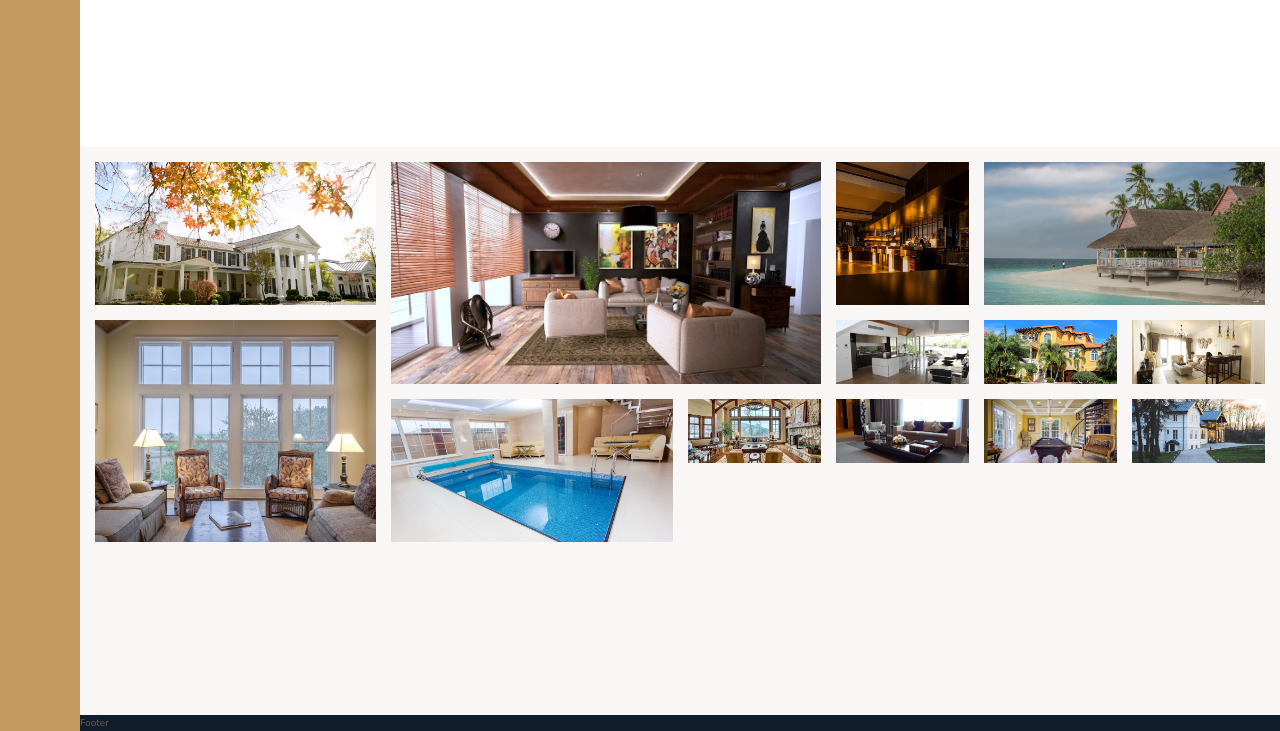
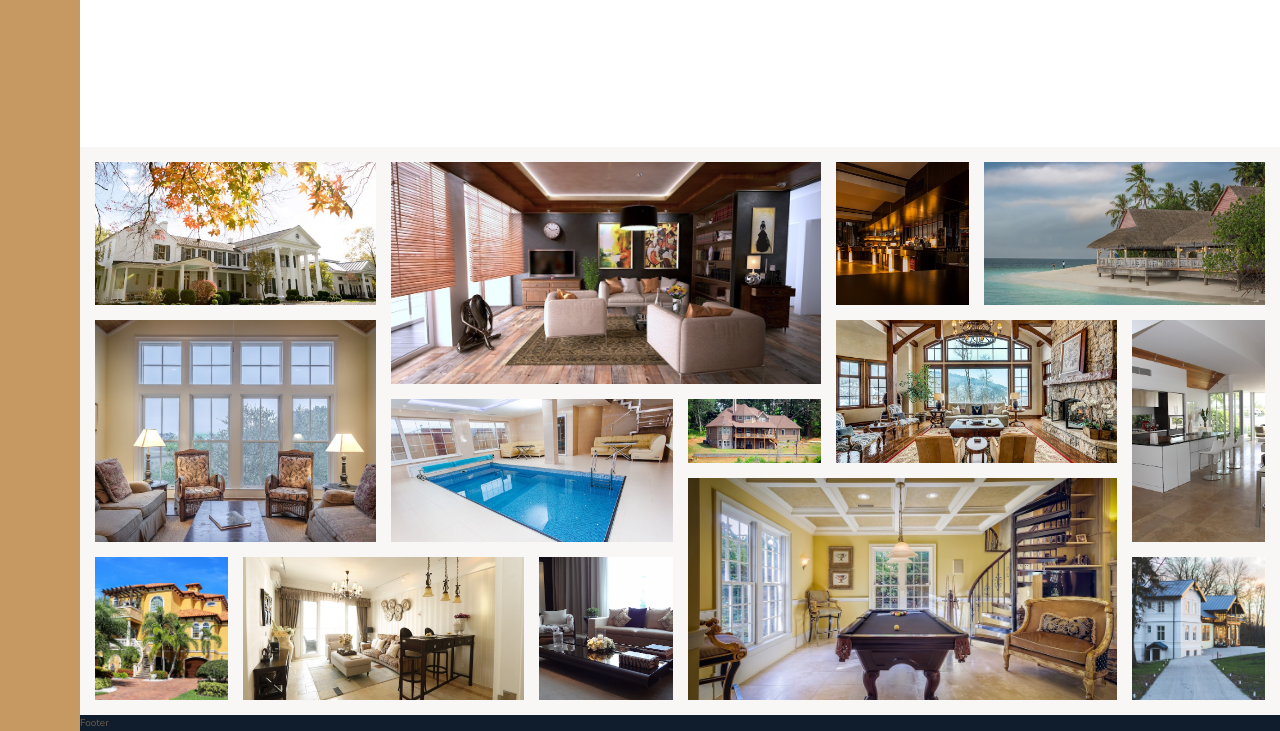
Before and after one commit to mattyImry/UdemyCssSass_Project3, a website: page index.html in a window 1280 px wide. Shown: the part 2983-3714 px from the top of the page. Drawn offline with nearby package versions, Linux system fonts and the light colour scheme.

Commit message:
Completed gallery section

```diff
--- a/sass/_gallery.scss
+++ b/sass/_gallery.scss
@@ -8,7 +8,7 @@
     grid-gap: 1.5rem;
     padding: 1.5rem;
 
-    &__item {
+    &__item { //setting grid and fit pictures to grid!!!
 
         &--1 {
             grid-row: 1 / span 2;
@@ -22,12 +22,12 @@
 
         &--3 {
             grid-row: 1 / span 2;
-            grid-column: 6 / span 1;
+            grid-column: 6 / 7;
         }
 
         &--4 {
             grid-row: 1 / span 2;
-            grid-column: 7 / span 2;
+            grid-column: 7 / -1;
         }
 
         &--5 {
@@ -46,8 +46,38 @@
         }
 
         &--8 {
-            grid-row: 4 / 5;
-            grid-column: 5 / 6;
+            grid-row: 3 / span 2;
+            grid-column: 6 / span 2;
+        }
+
+        &--9 {
+            grid-row: 3 / span 3;
+            grid-column: 8 / -1;
+        }
+
+        &--10 {
+            grid-row: 6 / span 2;
+            grid-column: 1 / 2;
+        }
+
+        &--11 {
+            grid-row: 6 / span 2;
+            grid-column: 2 / span 2;
+        }
+
+        &--12 {
+            grid-row: 6 / span 2;
+            grid-column: 4 / 5;
+        }
+
+        &--13 {
+            grid-row: 5 / span 3;
+            grid-column: 5 / span 3;
+        }
+
+        &--14 {
+            grid-row: 6 / span 2;
+            grid-column: 8 /-1;
         }
     }
 
```
Also changed, not shown: css/style.css.
